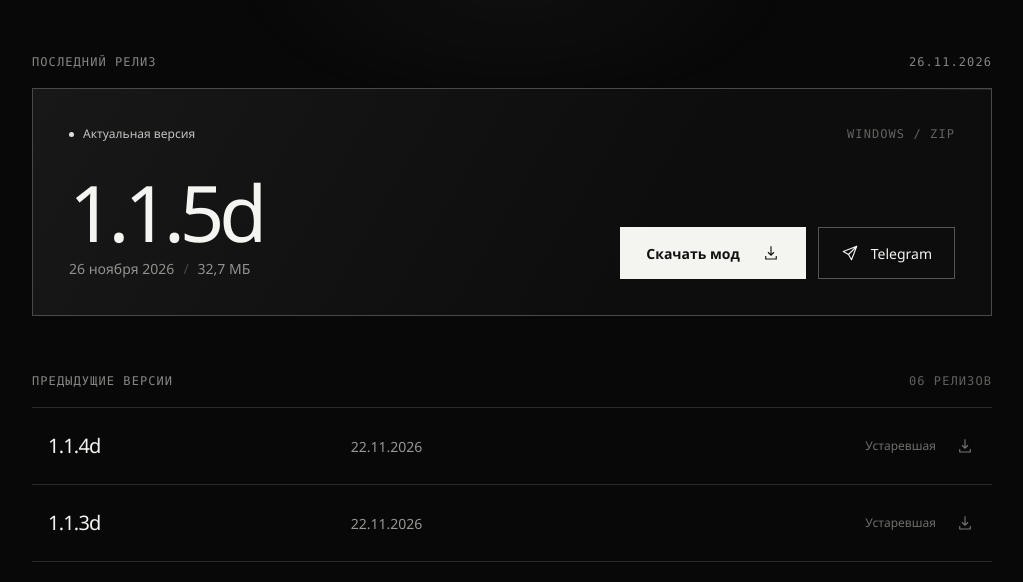
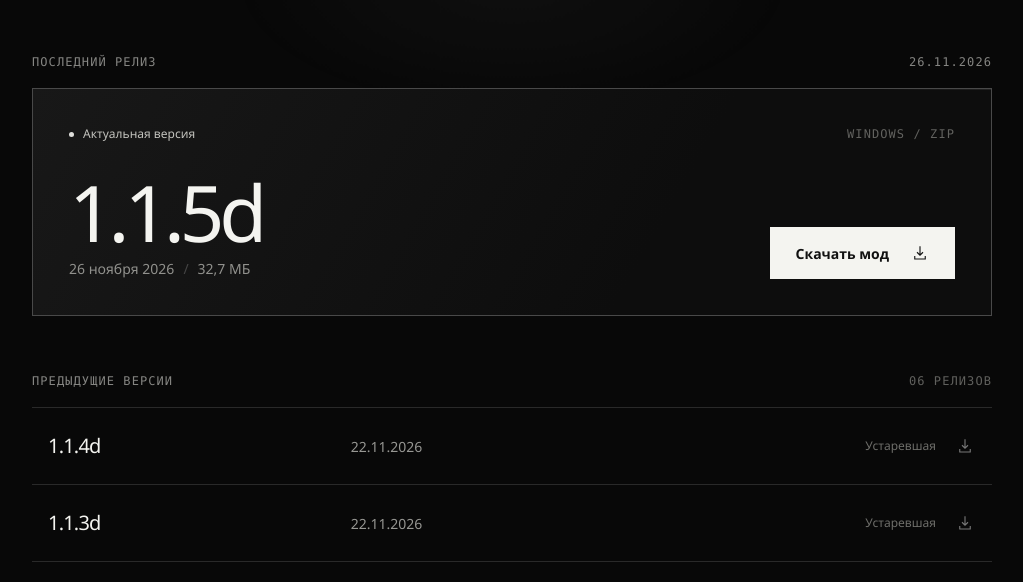
Before and after one commit to CattaiLq/hwaw-edition, a plain HTML site: page index.html in a window 1280 px wide. Shown: the part 194-776 px from the top of the page, without its empty margins (128-1151 px from the left). Drawn offline with Linux system fonts and the light colour scheme.

Commit message:
Remove Telegram button for now

```diff
--- a/index.html
+++ b/index.html
@@ -36,9 +36,6 @@
     .meta { display: flex; flex-wrap: wrap; gap: 9px; color: #91918d; font-size: 14px; }
     .meta .separator { color: #454545; }
     .current-actions { display: flex; align-items: center; justify-content: flex-end; gap: 12px; flex-wrap: wrap; }
-    .telegram { display: inline-flex; align-items: center; justify-content: center; min-height: 52px; padding: 0 22px; gap: 12px; border: 1px solid #555; font-size: 14px; transition: background .35s, border-color .35s, transform .35s var(--ease); }
-    .telegram:hover { background: #ffffff0a; border-color: #aaa; transform: translateY(-2px); }
-    .telegram:active { transform: translateY(0); }
     .download { position: relative; display: inline-flex; align-items: center; justify-content: center; min-height: 52px; padding: 0 26px; gap: 22px; background: var(--fg); color: #111; font-size: 14px; font-weight: 600; overflow: hidden; white-space: nowrap; transition: box-shadow .35s, transform .35s var(--ease); }
     .download::after { content: ""; position: absolute; inset: 0; background: linear-gradient(105deg, transparent 30%, #fff9 48%, transparent 65%); transform: translateX(-140%); transition: transform .7s var(--ease); }
     .download:hover { transform: translateY(-2px); box-shadow: 0 5px 24px #ffffff15; }
@@ -125,7 +122,6 @@
           <div><h2 class="version">1.1.5d</h2><div class="meta"><span>26 ноября 2026</span><span class="separator">/</span><span>32,7 МБ</span></div></div>
           <div class="current-actions">
             <a class="download" href="versions/HWaW_Edition_v1.1.5d.zip" download>Скачать мод<svg class="icon" viewBox="0 0 24 24" aria-hidden="true"><path d="M12 3v12m-4-4 4 4 4-4M5 16v4h14v-4"/></svg></a>
-            <a class="telegram" href="https://t.me/UmbrelonPvZTg" target="_blank" rel="noopener noreferrer"><svg class="icon" viewBox="0 0 24 24" aria-hidden="true"><path d="m21 3-7 18-4-7-7-4 18-7ZM10 14 21 3" stroke-linejoin="round"/></svg>Telegram</a>
           </div>
         </div>
       </div>
```
